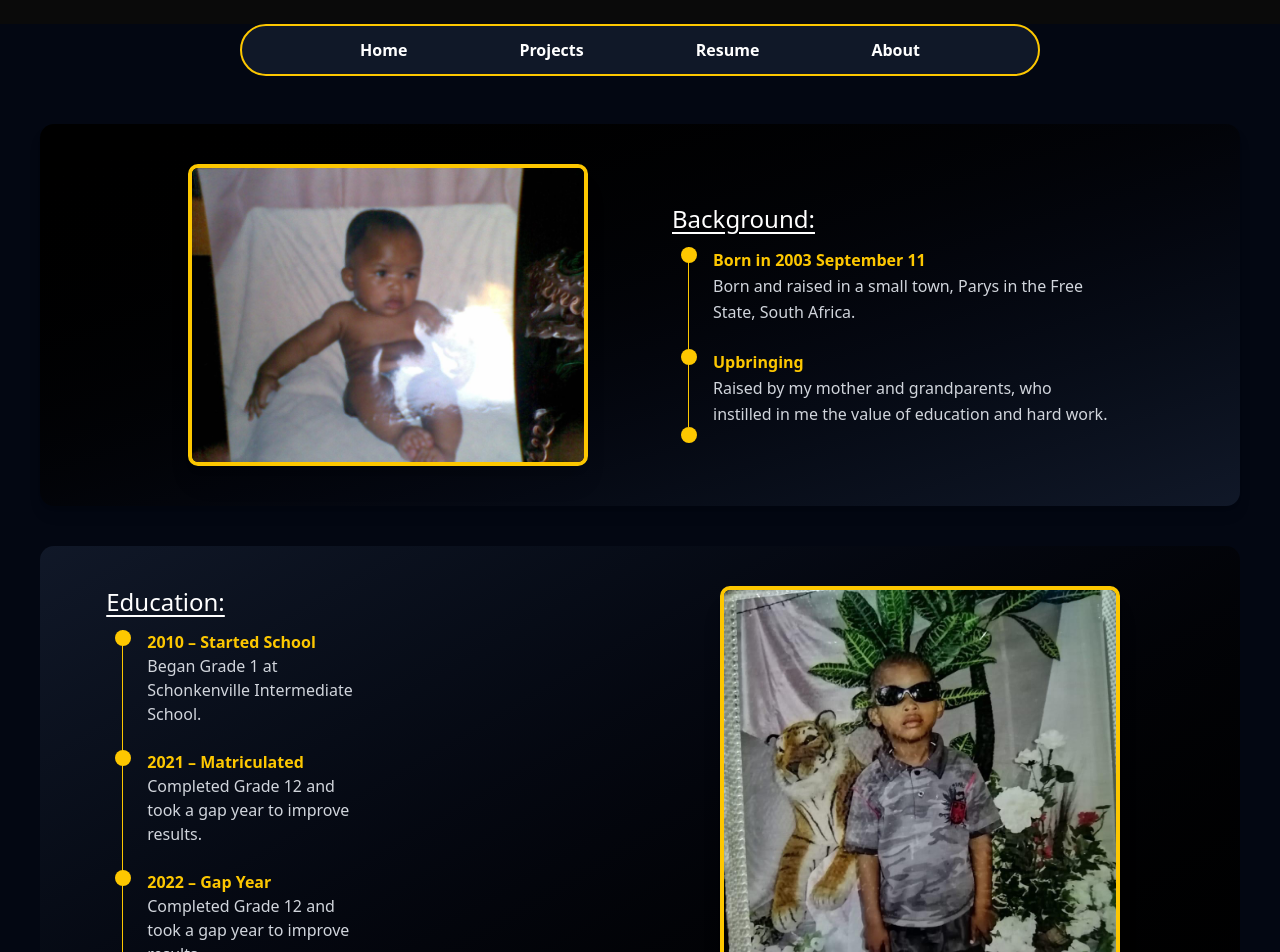
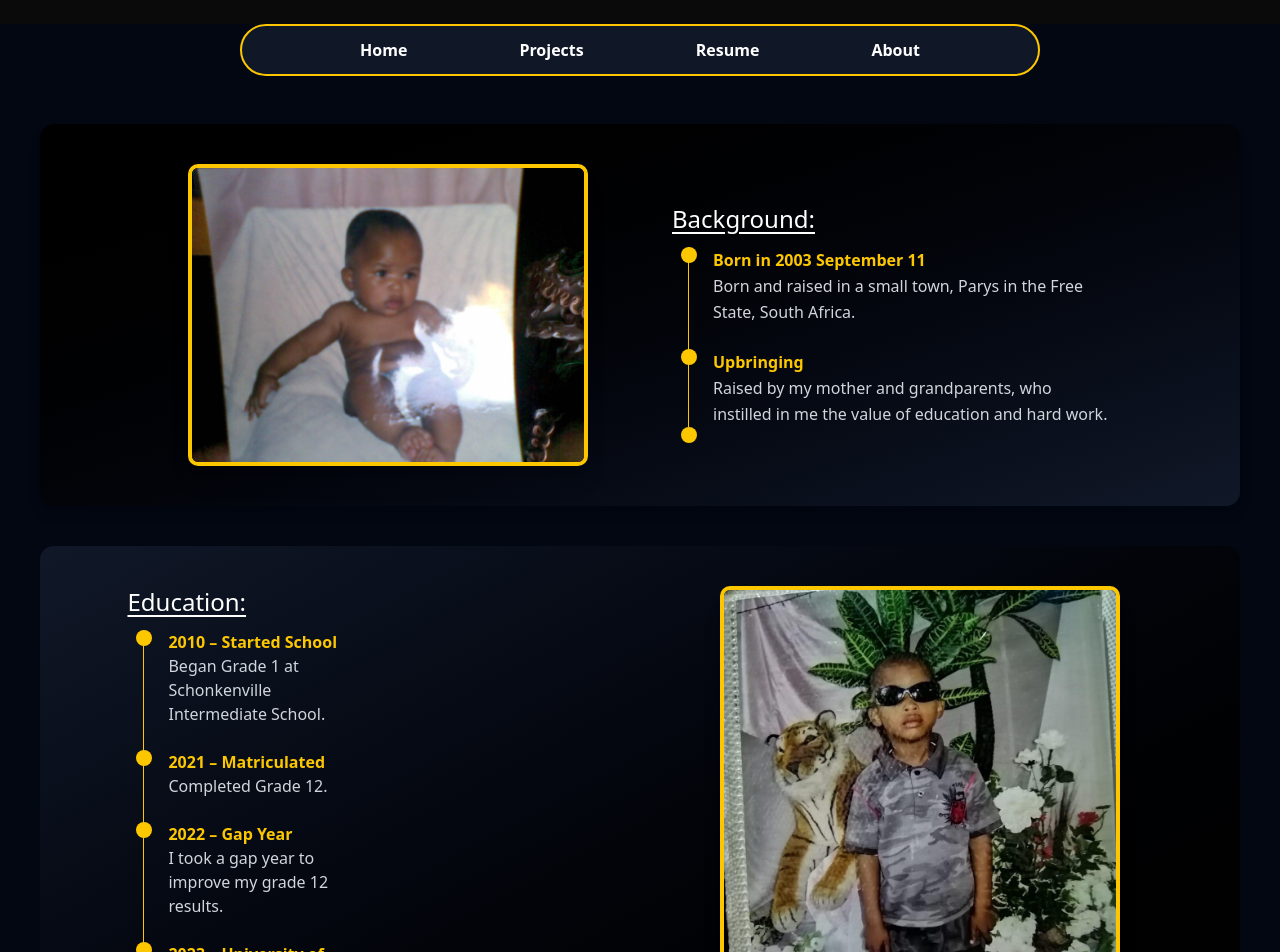
Before and after one commit to notthestarsign/personal-portfolio, a React (Vite) app in the folder Personal-Website/: page /about in a window 1280 px wide. Shown: the top 952 px of the page. Built offline with nearby package versions, Linux system fonts and the light colour scheme.

Commit message:
fix: refine education section descriptions for clarity

```diff
--- a/Personal-Website/src/pages/About.tsx
+++ b/Personal-Website/src/pages/About.tsx
@@ -74,12 +74,12 @@ export default function About() {
                   <li>
                     <span className="absolute -left-2 w-4 h-4 bg-yellow-400 rounded-full"></span>
                     <h3 className="text-yellow-400 font-semibold">2021 – Matriculated</h3>
-                    <p className="text-gray-300">Completed Grade 12 and took a gap year to improve results.</p>
+                    <p className="text-gray-300">Completed Grade 12.</p>
                   </li>
                   <li>
                     <span className="absolute -left-2 w-4 h-4 bg-yellow-400 rounded-full"></span>
                     <h3 className="text-yellow-400 font-semibold">2022 – Gap Year</h3>
-                    <p className="text-gray-300">Completed Grade 12 and took a gap year to improve results.</p>
+                    <p className="text-gray-300">I took a gap year to improve my grade 12 results.</p>
                   </li>
                   <li>
                     <span className="absolute -left-2 w-4 h-4 bg-yellow-400 rounded-full"></span>
```
